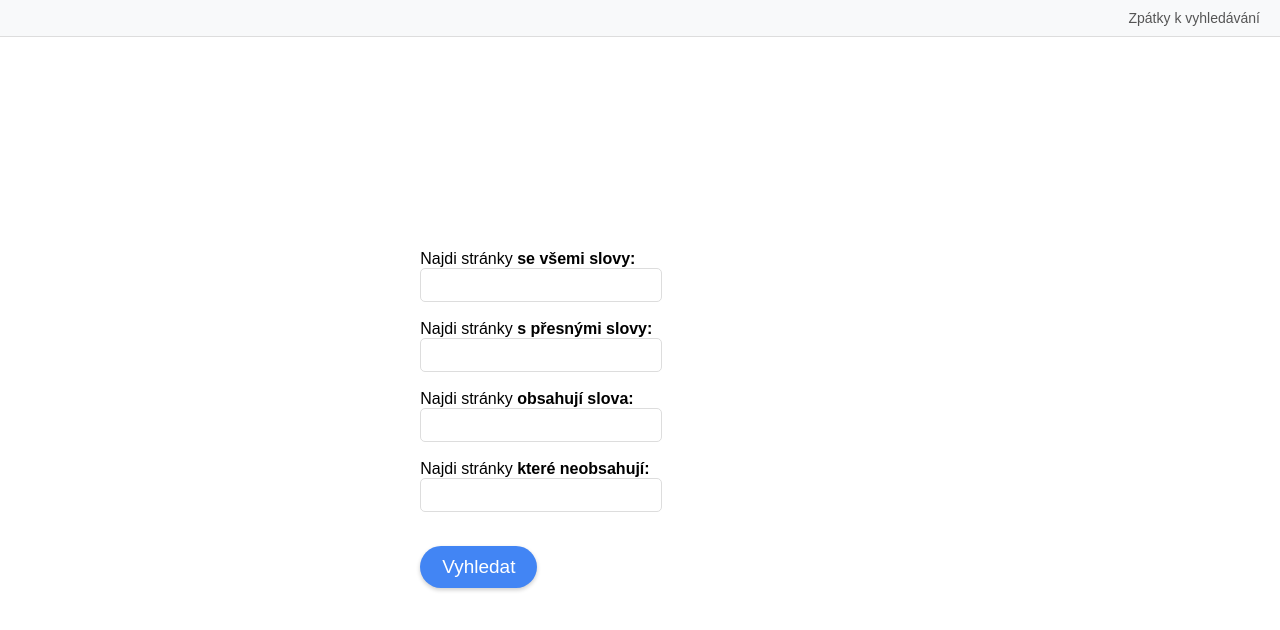
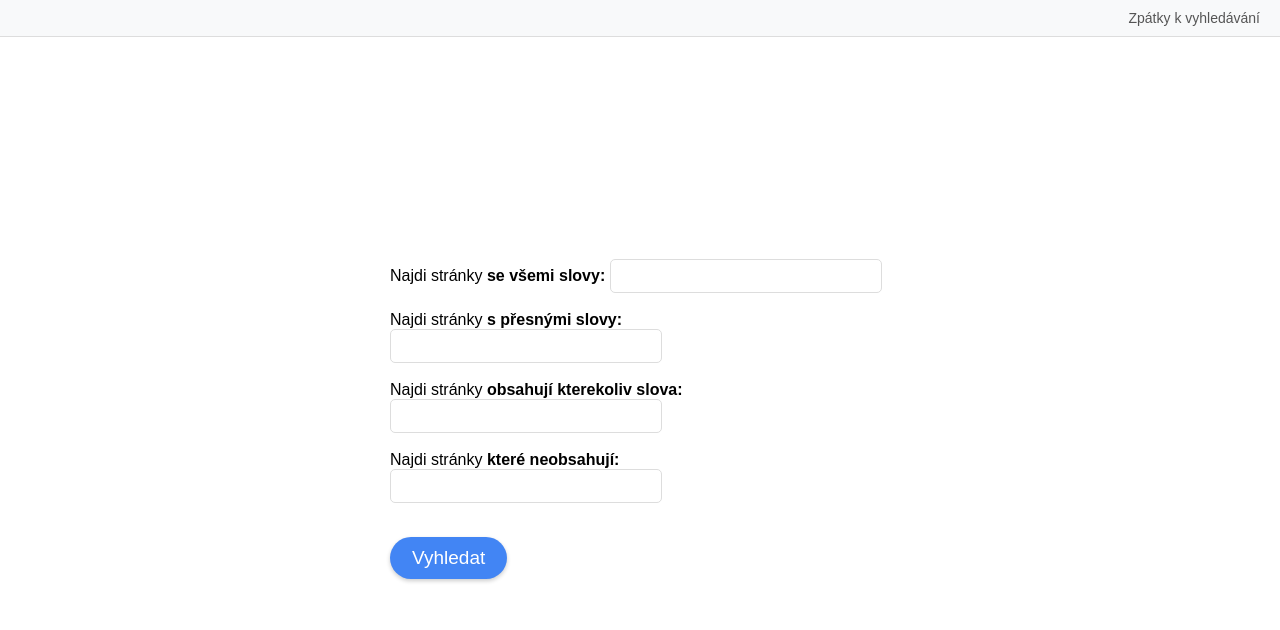
Before and after one commit to AdamVehovsky/projekt0, a plain HTML site: page advanced.html in a window 1280 px wide. Drawn offline with Linux system fonts and the light colour scheme.

Commit message:
Update advanced.html

```diff
--- a/advanced.html
+++ b/advanced.html
@@ -24,7 +24,7 @@
                 <input type="text" name="as_epq" id="exact-word" class="advanced-input">
             </div>
             <div class="form-group">
-                <label for="any-words">Najdi stránky <strong>obsahují slova:</strong></label>
+                <label for="any-words">Najdi stránky <strong>obsahují kterekoliv slova:</strong></label>
                 <input type="text" name="as_oq" id="any-words" class="advanced-input">
             </div>
             <div class="form-group">
```
